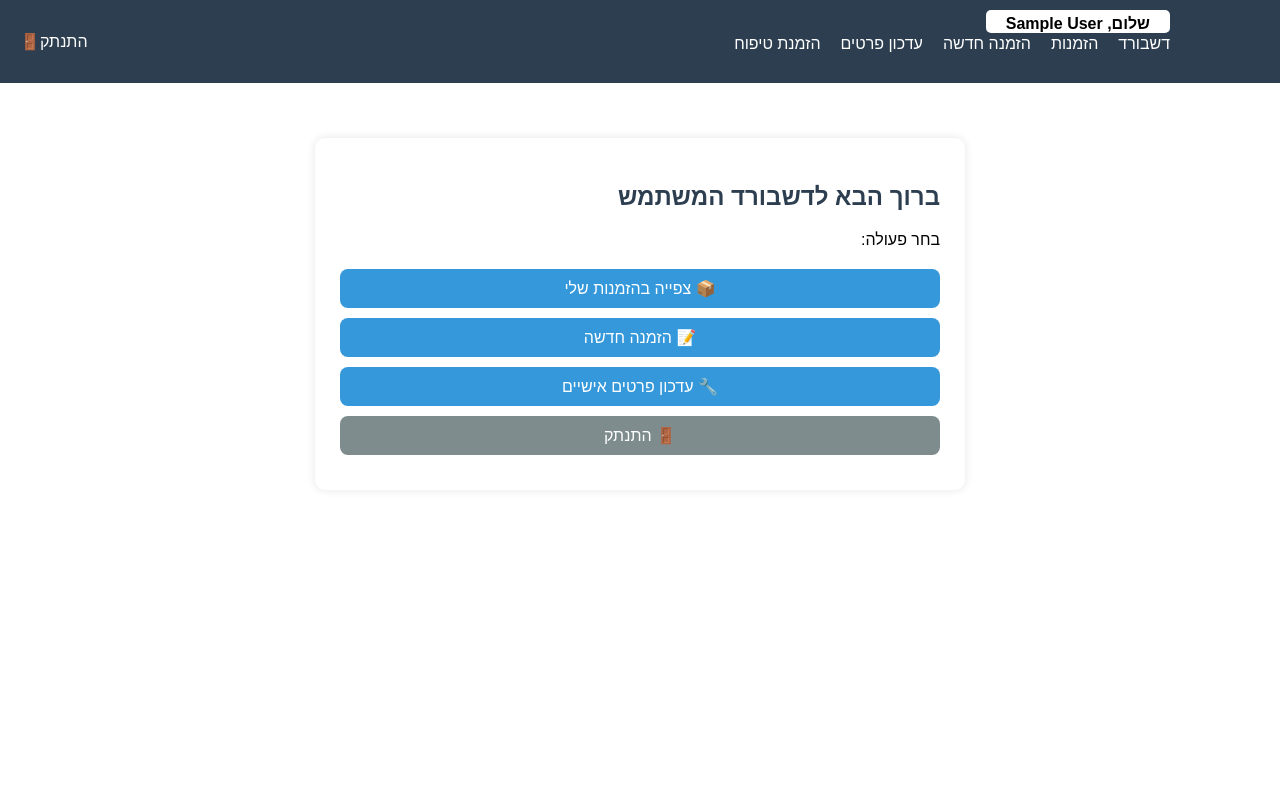
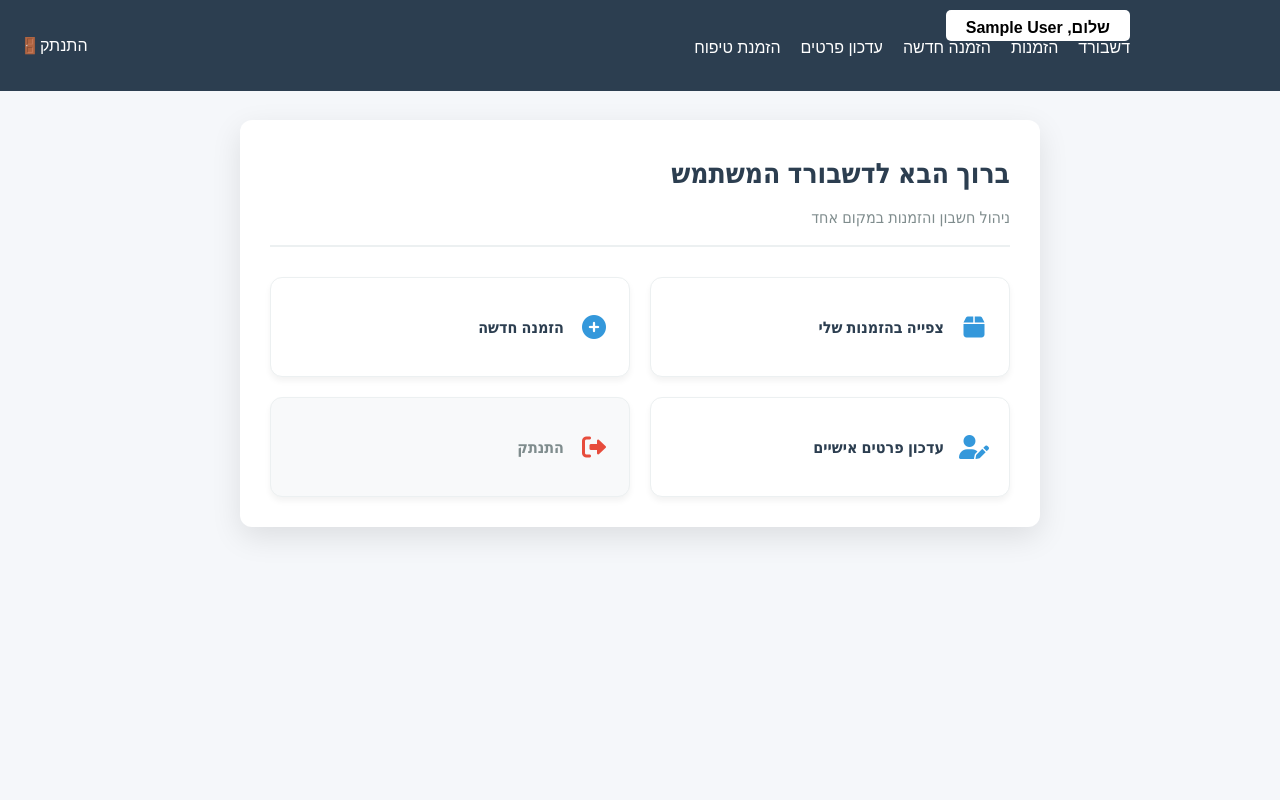
Before and after one commit to ItayRam1995/finalProject, a PHP site: page /user/user_dashboard_secured.php in a window 1280 px wide. Run offline with PHP 8.4, Linux system fonts and the light colour scheme; the visitor is signed in with stand-in values (Sample User, id 1).

Commit message:
תיקון קל של קישורים בכותרת ליצירת הזמנה חדשה וסידור הדף דשבורד של המשתמש מחדש

```diff
--- a/header.php
+++ b/header.php
@@ -20,7 +20,7 @@
     : [
         '../../registration/user/user_dashboard_secured.php' => 'דשבורד',
         '../../registration/user/my_orders.php' => 'הזמנות',
-        '../../registration/user/reservation.html' => 'הזמנה חדשה',
+        '../../reservation/user/reservation.php' => 'הזמנה חדשה',
         '../../registration/user/update_profile_secured.php' => 'עדכון פרטים',
         '../../grooming/admin/index.php' => 'הזמנת טיפוח',
     ];
--- a/registration/user/user_dashboard_secured.php
+++ b/registration/user/user_dashboard_secured.php
@@ -1,64 +1,163 @@
 <?php include '../../header.php'; ?>
 <!DOCTYPE html>
-<html lang="he">
+<html lang="he" dir="rtl">
 <head>
   <meta charset="UTF-8">
+  <meta name="viewport" content="width=device-width, initial-scale=1.0">
   <title>דשבורד משתמש</title>
+  <link rel="stylesheet" href="https://cdnjs.cloudflare.com/ajax/libs/font-awesome/6.0.0/css/all.min.css">
   <style>
+    :root {
+      --primary-color: #3498db;
+      --secondary-color: #2980b9;
+      --accent-color: #f1c40f;
+      --text-color: #2c3e50;
+      --light-gray: #ecf0f1;
+      --border-radius: 12px;
+    }
+
+    * {
+      margin: 0;
+      padding: 0;
+      box-sizing: border-box;
+    }
+
     body {
-      font-family: Arial, sans-serif;
-      background-color: #ffffff;
-      padding: 30px;
+      font-family: 'Segoe UI', Tahoma, Geneva, Verdana, sans-serif;
+      background-color: #f5f7fa;
+      color: var(--text-color);
+      line-height: 1.6;
+      padding: 20px;
       direction: rtl;
     }
+
+    .container {
+      max-width: 800px;
+      margin: 40px auto;
+    }
+
     .dashboard {
       background: white;
-      padding: 25px;
-      border-radius: 10px;
-      max-width: 600px;
-      margin: auto;
-      box-shadow: 0 0 10px rgba(0,0,0,0.1);
-    }
-    h2 {
-      color: #2c3e50;
-    }
-    .actions {
-      margin-top: 20px;
-    }
-    .actions a {
-      display: block;
-      margin: 10px 0;
-      padding: 10px;
-      background: #3498db;
-      color: white;
-      text-align: center;
-      border-radius: 8px;
-      text-decoration: none;
+      padding: 30px;
+      border-radius: var(--border-radius);
+      box-shadow: 0 10px 30px rgba(0,0,0,0.1);
     }
 
-a {
-  display: inline-block;
-  transition: transform 0.1s ease-in-out;
-}
-a:active {
-  transform: scale(0.95);
-}
+    .dashboard-header {
+      margin-bottom: 30px;
+      border-bottom: 2px solid var(--light-gray);
+      padding-bottom: 15px;
+    }
 
-</style>
+    .dashboard-header h2 {
+      font-size: 28px;
+      color: var(--text-color);
+      margin-bottom: 10px;
+    }
+
+    .dashboard-header p {
+      color: #7f8c8d;
+      font-size: 16px;
+    }
+
+    .actions-grid {
+      display: grid;
+      grid-template-columns: repeat(2, 1fr);
+      gap: 20px;
+      margin-top: 25px;
+    }
+
+    .action-button {
+      display: flex;
+      align-items: center;
+      justify-content: flex-start;
+      padding: 20px;
+      height: 100px;
+      background: white;
+      color: var(--text-color);
+      border-radius: var(--border-radius);
+      text-decoration: none;
+      font-weight: 600;
+      font-size: 16px;
+      border: 1px solid var(--light-gray);
+      transition: all 0.3s ease;
+      box-shadow: 0 4px 6px rgba(0,0,0,0.05);
+    }
+
+    .action-button i {
+      font-size: 24px;
+      margin-left: 15px;
+      color: var(--primary-color);
+      transition: all 0.3s ease;
+      width: 30px;
+      text-align: center;
+    }
+
+    .action-button:hover {
+      transform: translateY(-5px);
+      box-shadow: 0 10px 20px rgba(0,0,0,0.1);
+      border-color: var(--primary-color);
+    }
+
+    .action-button:hover i {
+      transform: scale(1.2);
+    }
+
+    .action-button:active {
+      transform: translateY(0) scale(0.98);
+    }
+
+    .logout-button {
+      background-color: #f8f9fa;
+      color: #7f8c8d;
+    }
+
+    .logout-button i {
+      color: #e74c3c;
+    }
+
+    @media (max-width: 600px) {
+      .actions-grid {
+        grid-template-columns: 1fr;
+      }
+
+      .action-button {
+        height: 80px;
+      }
+
+      .dashboard {
+        padding: 20px;
+      }
+    }
+  </style>
 </head>
 
 <body>
+  <div class="container">
+    <div class="dashboard">
+      <div class="dashboard-header">
+        <h2>ברוך הבא לדשבורד המשתמש</h2>
+        <p>ניהול חשבון והזמנות במקום אחד</p>
+      </div>
 
-
-
-  <div class="dashboard">
-    <h2>ברוך הבא לדשבורד המשתמש</h2>
-    <p>בחר פעולה:</p>
-    <div class="actions">
-      <a href="my_orders.php">📦 צפייה בהזמנות שלי</a>
-      <a href="reservation.html">📝 הזמנה חדשה</a>
-      <a href="update_profile_secured.php">🔧 עדכון פרטים אישיים</a>
-      <a href="../logout.php" style="background:#7f8c8d;">🚪 התנתק</a>
+      <div class="actions-grid">
+        <a href="my_orders.php" class="action-button">
+          <i class="fas fa-box"></i>
+          <span>צפייה בהזמנות שלי</span>
+        </a>
+        <a href="../../reservation/user/reservation.php" class="action-button">
+          <i class="fas fa-plus-circle"></i>
+          <span>הזמנה חדשה</span>
+        </a>
+        <a href="update_profile_secured.php" class="action-button">
+          <i class="fas fa-user-edit"></i>
+          <span>עדכון פרטים אישיים</span>
+        </a>
+        <a href="../logout.php" class="action-button logout-button">
+          <i class="fas fa-sign-out-alt"></i>
+          <span>התנתק</span>
+        </a>
+      </div>
     </div>
   </div>
 </body>
```
